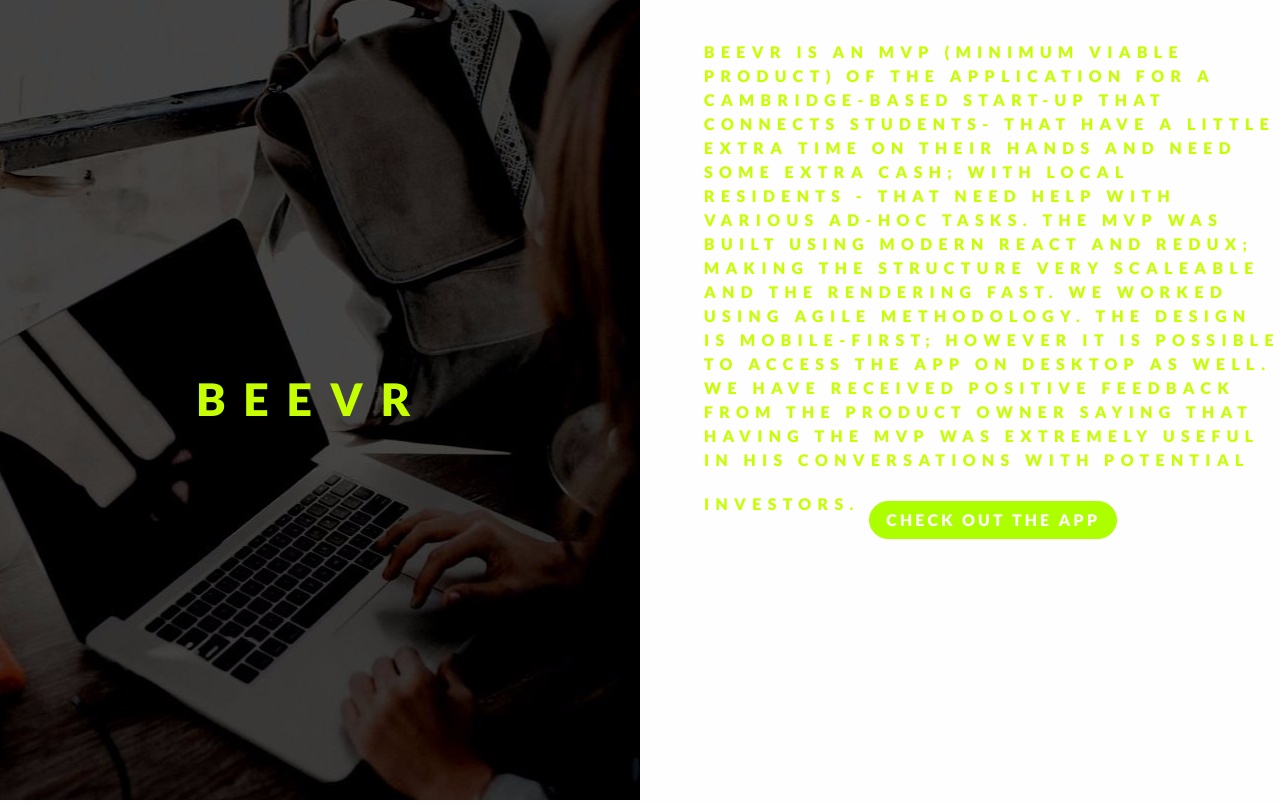
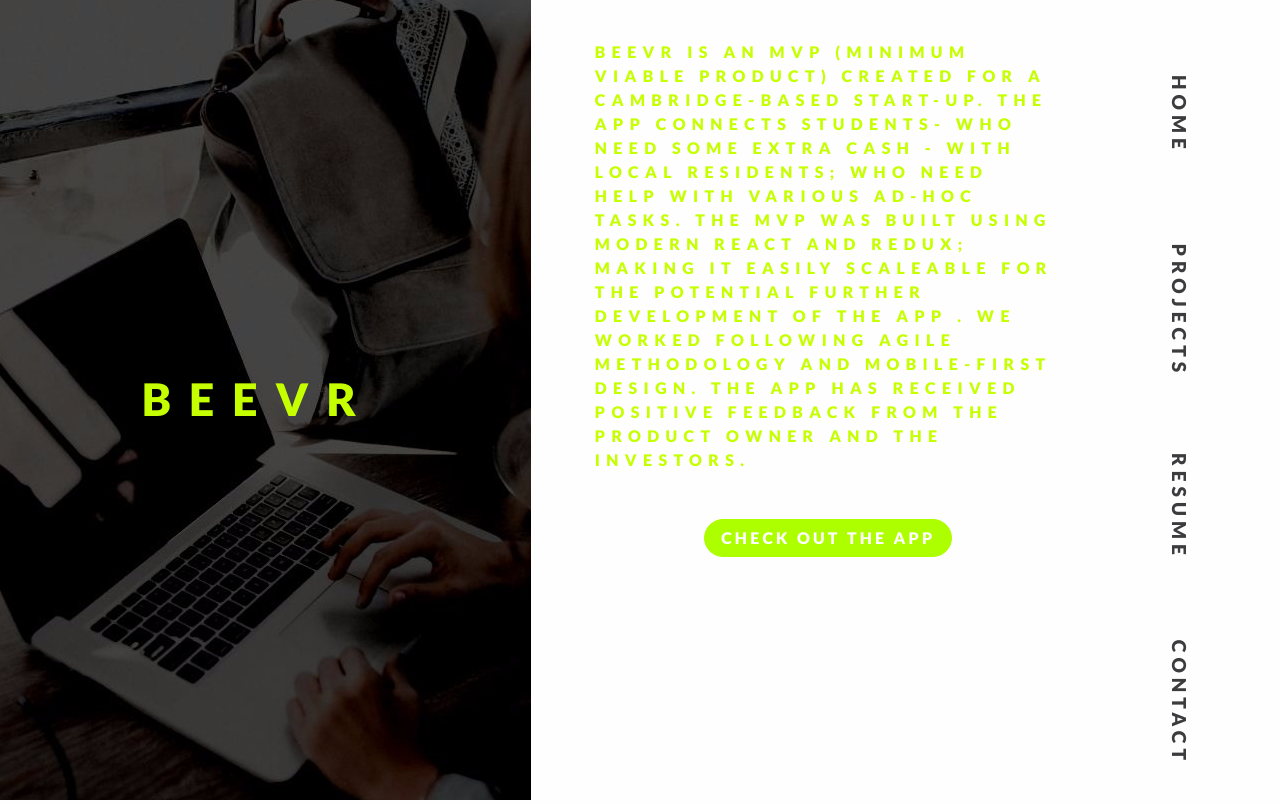
Before and after one commit to majakudlicka/Portfolio, a website: page public/projects.html in a window 1280 px wide. Drawn offline with nearby package versions, Linux system fonts and the light colour scheme.

Commit message:
nav + change in text

```diff
--- a/public/projects.html
+++ b/public/projects.html
@@ -15,21 +15,32 @@
 
 
   <div class="row">
-    <div class="col-md-6 col-md-push-6 rigth_container">
+    <div class="col-5 rigth_container">
 
 
 
       <a href="https://beevr.herokuapp.com/" class="image_link">BEEVR</a>
 
     </div>
-    <div class="col-md-6 col-md-push left_container project_description">
-
-        BEEVR is an MVP (Minimum Viable Product) of the application for a Cambridge-based start-up that connects students- that have a little extra time on their hands and need some extra cash; with local residents - that need help with various ad-hoc tasks.
-        The MVP was built using modern React and Redux; making the structure very scaleable and the rendering fast. We worked using agile methodology. The design is mobile-first; however it is possible to access the app on desktop as well. We have received
-        positive feedback from the Product Owner saying that having the MVP was extremely useful in his conversations with potential investors.
+    <div class="col-5 left_container project_description">
 
 
+      <div>
+        BEEVR is an MVP (Minimum Viable Product) created for a Cambridge-based start-up. The app connects students- who need some extra cash - with local residents; who need help with various ad-hoc tasks.
+        The MVP was built using modern React and Redux; making it easily scaleable for the potential further development of the app . We worked following agile methodology and mobile-first design. The app has received
+        positive feedback from the Product Owner and the investors.
+      </div>
+
       <a class="btn btn-primary button-link" href="https://beevr.herokuapp.com/" role="button">CHECK OUT THE APP</a>
+
+    </div>
+
+    <div class="nav col-2">
+      <a class="nav_item" href="/">HOME</a>
+      <a class="nav_item" href="/projects">PROJECTS</a>
+      <a class="nav_item" href="/resume">RESUME</a>
+      <a class="nav_item" href="/contact">CONTACT</a>
+
     </div>
 
 
--- a/public/styles.css
+++ b/public/styles.css
@@ -239,6 +239,10 @@ body {
   font-family: 'Lato', sans-serif;
   font-weight: 900;
   letter-spacing: 0.4em;
+  display: flex;
+  flex-direction: column;
+  align-items: center;
+  overflow: overlay;
 }
 
 .image_link {
@@ -270,7 +274,7 @@ image_link:active {
 }
 
 .button-link {
-  margin-top: 5%;
+  margin-top: 10%;
   border-radius: 35px !important;
   background-color: #adff00 !important;
   border-color: #adff00 !important;
```
